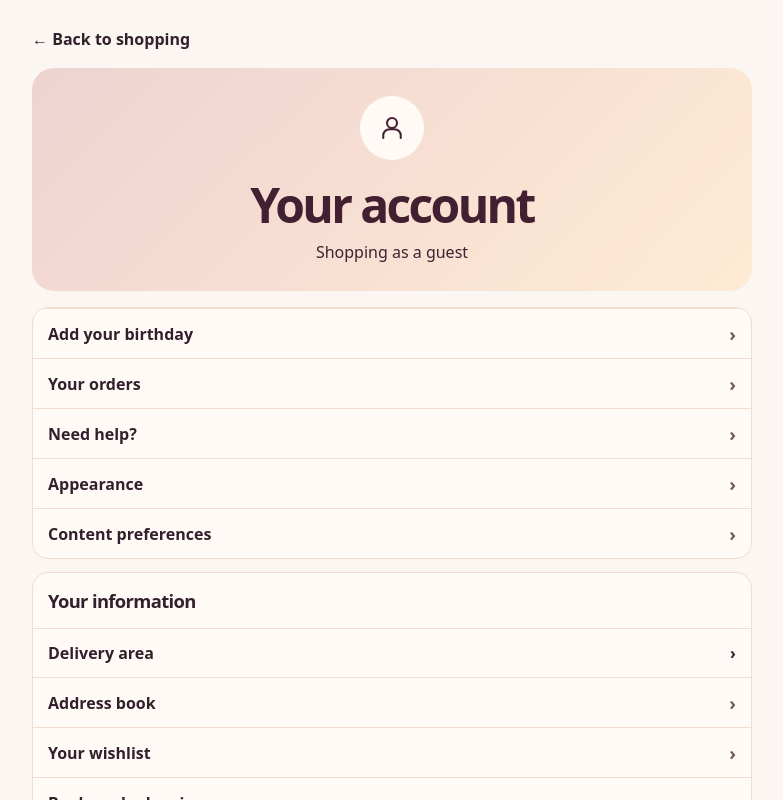
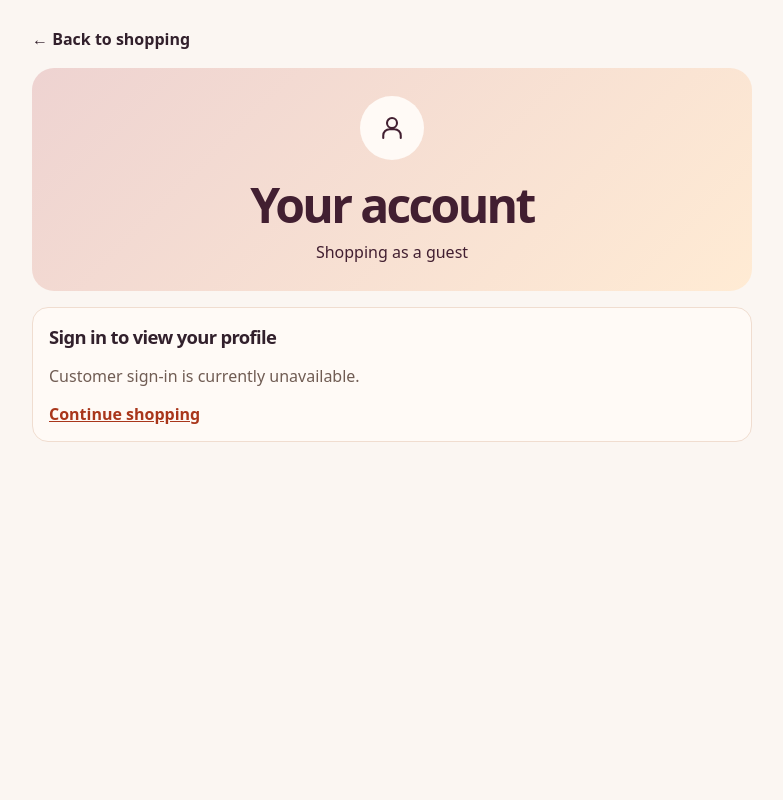
Before and after one commit to thecleverengineers/FlickIt, a Next.js app in the folder web/: page /account in a window 1280 px wide. Shown: the top 800 px of the page, without its empty margins (248-1031 px from the left). Built offline with nearby package versions, Linux system fonts and the light colour scheme.

Commit message:
Reserve Flickit profile features for signed-in customers

```diff
--- a/web/app/account/profile.css
+++ b/web/app/account/profile.css
@@ -34,3 +34,8 @@
     --accent: #ffbe97; background: #241520;
   }
 }
+
+.account-guest { padding: 16px; }
+.account-guest h2 { padding: 0; }
+.account-guest p { color: var(--muted); }
+.account-guest a { font-weight: 650; color: var(--accent); }
--- a/web/app/account/profile.jsx
+++ b/web/app/account/profile.jsx
@@ -14,18 +14,19 @@ function Detail({ title, children }) {
   </details>;
 }
 
-export default function Account({ homeHref, bagHref }) {
+export default function Account({ homeHref, bagHref, customer = null }) {
   const [preferences, setPreferences] = useState(defaults);
   const [order, setOrder] = useState(null);
   const [notice, setNotice] = useState('');
 
   useEffect(() => {
+    if (!customer) return;
     try {
       const saved = JSON.parse(localStorage.getItem(preferencesKey) || '{}');
       setPreferences({ ...defaults, ...saved });
       setOrder(JSON.parse(sessionStorage.getItem(orderKey) || 'null'));
     } catch {}
-  }, []);
+  }, [customer]);
 
   function save(field, value) {
     const next = { ...preferences, [field]: value };
@@ -55,10 +56,11 @@ export default function Account({ homeHref, bagHref }) {
     <main>
       <a className="account-back" href={homeHref}>← Back to shopping</a>
       <section className="account-hero">
-        <span className="account-avatar"><Icon name="user" /></span>
+        <span className="account-avatar"><Icon name={customer ? "profile" : "user"} /></span>
         <h1>Your account</h1>
-        <p>Shopping as a guest</p>
+        <p>{customer ? customer.name : "Shopping as a guest"}</p>
       </section>
+      {customer ? <>
       <section className="account-group">
         <Detail title={preferences.birthday ? 'Edit your birthday' : 'Add your birthday'}>
           <label>Birthday <input type="date" value={preferences.birthday}
@@ -119,6 +121,11 @@ export default function Account({ homeHref, bagHref }) {
         <Detail title="Beta programme"><p>Public beta enrolment is unavailable.</p></Detail>
       </section>
       {notice && <p className="account-notice" role="status">{notice}</p>}
+      </> : <section className="account-group account-guest" aria-label="Guest access">
+        <h2>Sign in to view your profile</h2>
+        <p>Customer sign-in is currently unavailable.</p>
+        <a href={homeHref}>Continue shopping</a>
+      </section>}
     </main>
     <nav className="bottom-appbar" aria-label="Shopping shortcuts">
       <a href={homeHref}><span className="appbar-icon"><Icon name="home" /></span><span>Home</span></a>
```
